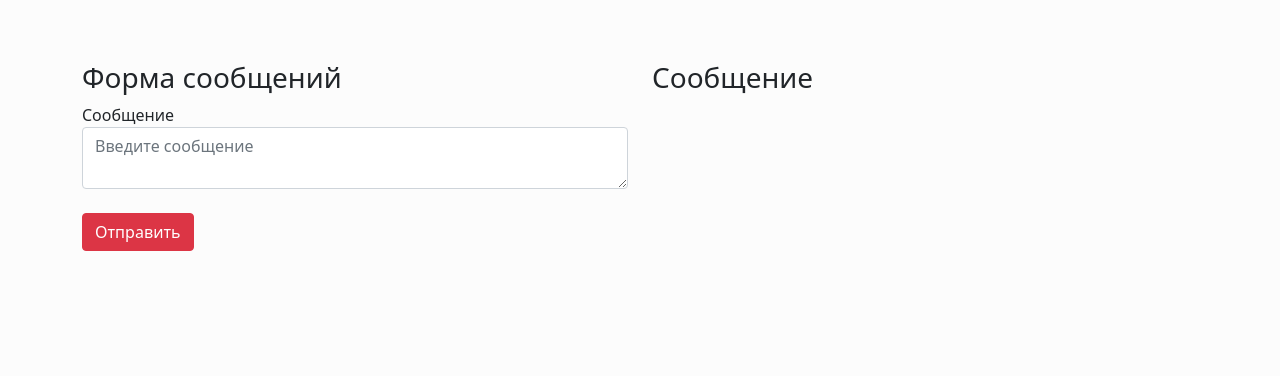
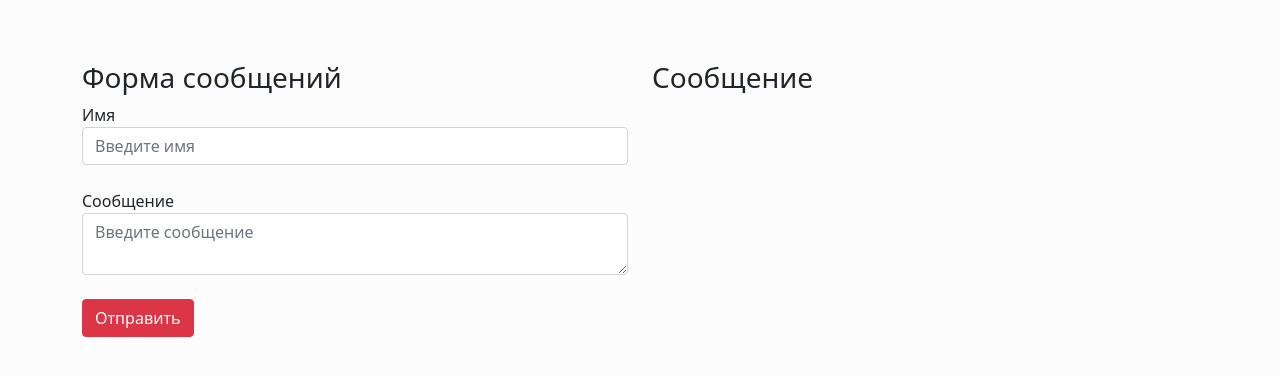
Before and after one commit to chernetskiy-ivan/Chat_with_Socet_IO_and_Node.js, a website: page index.html in a window 1280 px wide. Shown: the part 214-590 px from the top of the page. Drawn offline with nearby package versions, Linux system fonts and the light colour scheme; no server answers.

Commit message:
added input for name

```diff
--- a/index.html
+++ b/index.html
@@ -33,6 +33,9 @@
         <div class="col-6">
             <h3>Форма сообщений</h3>
             <form id="messForm">
+                <label for="name">Имя</label>
+                <input type="text" name="name" id="name" placeholder="Введите имя" class="form-control">
+                <br>
                 <label for="message">Сообщение</label>
                 <textarea name="message" id="message" class="form-control" placeholder="Введите сообщение"></textarea>
                 <br>
```
